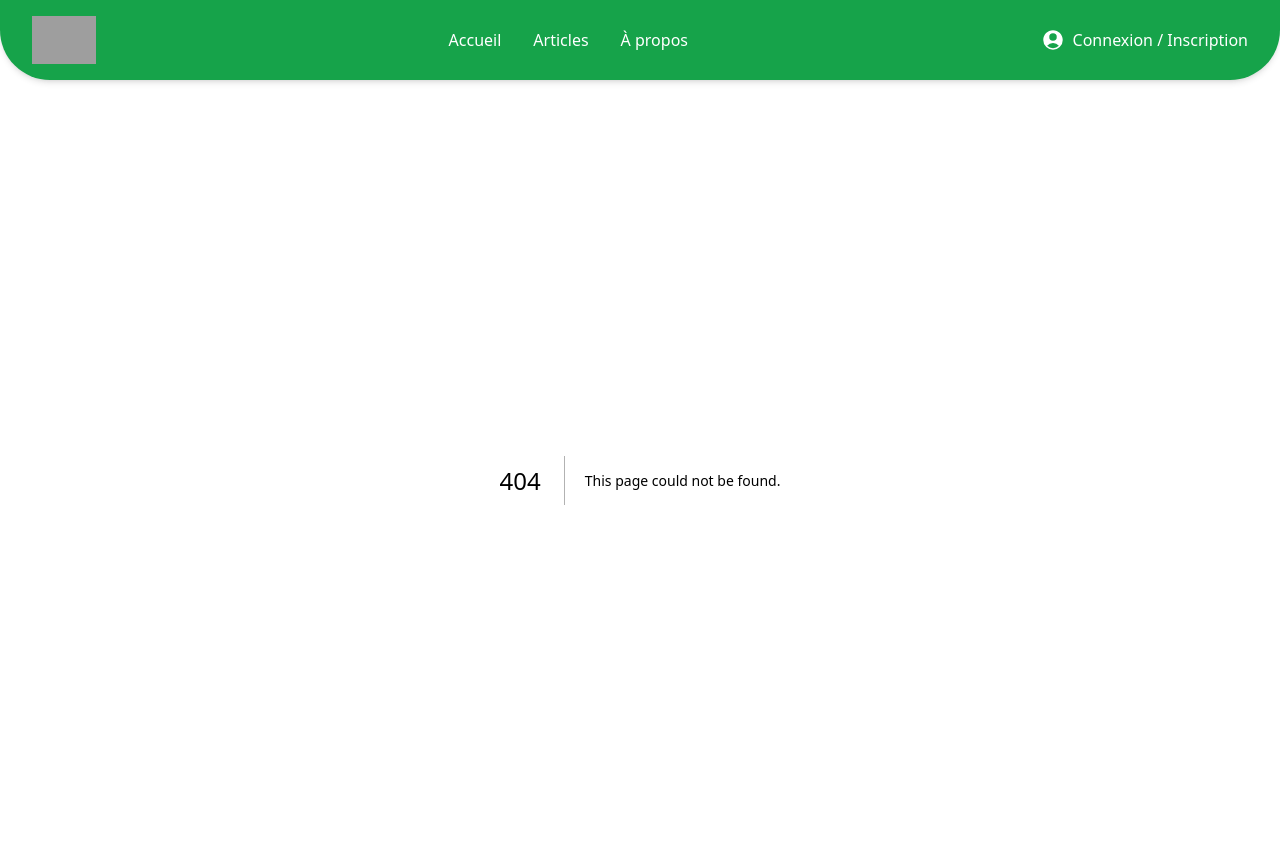
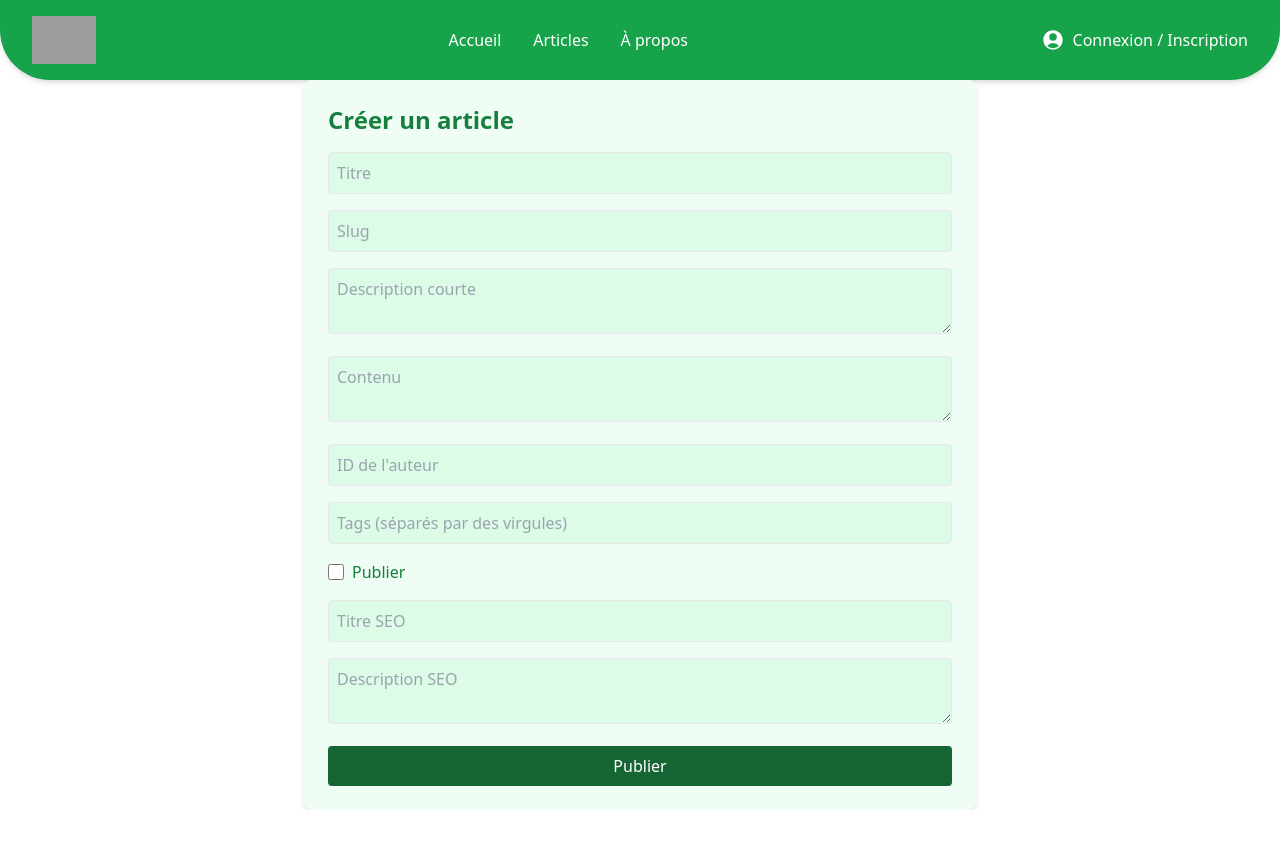
Before and after one commit to Romain-GUILLEMOT/BB-Burger-blog, a Next.js app: page /articles/create in a window 1280 px wide. Before the commit this address had no page. Shown: the top 848 px of the page. After the commit the page ends 810 px from the top, so only its background shows below. Built offline with nearby package versions, Linux system fonts and the light colour scheme; grey boxes are pictures that could not be loaded.

Commit message:
add create article page

```diff
--- /dev/null
+++ b/app/api/articles/route.ts
@@ -0,0 +1,48 @@
+import { NextRequest, NextResponse } from "next/server";
+import { PrismaClient } from "@prisma/client";
+
+const prisma = new PrismaClient();
+
+export async function POST(req: NextRequest) {
+    try {
+        const body = await req.json();
+        const { title, slug, shortDesc, content, authorId, tags, isPublished, seoTitle, seoDesc } = body;
+
+        // Vérification des champs obligatoires
+        if (!title || !slug || !shortDesc || !content || !tags) {
+            return NextResponse.json({ message: "Tous les champs obligatoires doivent être remplis" }, { status: 400 });
+        }
+
+        // Nettoyage et séparation des tags (au cas où il y a plusieurs tags séparés par des virgules)
+        const cleanedTags = tags.split(",").map((tag: string) => tag.trim());
+
+        // Vérification que les tags ne sont pas vides
+        if (cleanedTags.length === 0) {
+            return NextResponse.json({ message: "Les tags ne peuvent pas être vides" }, { status: 400 });
+        }
+
+        // Création de l'article dans la base de données
+        const newArticle = await prisma.article.create({
+            data: {
+                title,
+                slug,
+                shortDesc,
+                content,
+                authorId,
+                tags: cleanedTags, // Tags nettoyés
+                isPublished,
+                seoTitle,
+                seoDesc,
+                createdAt: new Date(),
+                updatedAt: new Date(),
+            },
+        });
+
+        // Retourner la réponse avec le nouvel article créé
+        return NextResponse.json(newArticle, { status: 201 });
+
+    } catch (error) {
+        console.error("Erreur lors de la création de l'article:", error); // Affiche l'erreur dans la console pour faciliter le débogage
+        return NextResponse.json({ message: "Erreur lors de la création de l'article", error: error instanceof Error ? error.message : error }, { status: 500 });
+    }
+}
--- /dev/null
+++ b/app/articles/create/page.tsx
@@ -0,0 +1,118 @@
+"use client";
+
+import { useState } from "react";
+import { useRouter } from "next/navigation"; // Utilisation de `useRouter` de `next/navigation`
+
+export default function CreateArticle() {
+    const [title, setTitle] = useState<string>("");
+    const [slug, setSlug] = useState<string>("");
+    const [shortDesc, setShortDesc] = useState<string>("");
+    const [content, setContent] = useState<string>("");
+    const [authorId, setAuthorId] = useState<string>("");
+    const [tags, setTags] = useState<string>("");
+    const [isPublished, setIsPublished] = useState<boolean>(false);
+    const [seoTitle, setSeoTitle] = useState<string>("");
+    const [seoDesc, setSeoDesc] = useState<string>("");
+
+    // Remplacer `useRouter` par la version de `next/navigation`
+    const router = useRouter();
+
+    const handleSubmit = async (e: React.FormEvent) => {
+        e.preventDefault();
+        const res = await fetch("/api/articles", {
+            method: "POST",
+            headers: { "Content-Type": "application/json" },
+            body: JSON.stringify({
+                title,
+                slug,
+                shortDesc,
+                content,
+                authorId,
+                tags: tags.split(",").map(tag => tag.trim()),
+                isPublished,
+                seoTitle,
+                seoDesc,
+            }),
+        });
+        if (res.ok) {
+            // Utilisation de `router.push()` pour la redirection
+            router.push("/"); // Redirige vers la page d'accueil après la soumission
+        }
+    };
+
+    return (
+        <div className="max-w-2xl mx-auto p-6 bg-green-50 rounded-lg shadow-md">
+            <h1 className="text-2xl font-bold text-green-700 mb-4">Créer un article</h1>
+            <form onSubmit={handleSubmit} className="space-y-4">
+                <input
+                    type="text"
+                    placeholder="Titre"
+                    value={title}
+                    onChange={(e) => setTitle(e.target.value)}
+                    className="w-full p-2 border rounded bg-green-100 focus:ring-green-500"
+                />
+                <input
+                    type="text"
+                    placeholder="Slug"
+                    value={slug}
+                    onChange={(e) => setSlug(e.target.value)}
+                    className="w-full p-2 border rounded bg-green-100 focus:ring-green-500"
+                />
+                <textarea
+                    placeholder="Description courte"
+                    value={shortDesc}
+                    onChange={(e) => setShortDesc(e.target.value)}
+                    className="w-full p-2 border rounded bg-green-100 focus:ring-green-500"
+                ></textarea>
+                <textarea
+                    placeholder="Contenu"
+                    value={content}
+                    onChange={(e) => setContent(e.target.value)}
+                    className="w-full p-2 border rounded bg-green-100 focus:ring-green-500"
+                ></textarea>
+                <input
+                    type="text"
+                    placeholder="ID de l'auteur"
+                    value={authorId}
+                    onChange={(e) => setAuthorId(e.target.value)}
+                    className="w-full p-2 border rounded bg-green-100 focus:ring-green-500"
+                />
+                <input
+                    type="text"
+                    placeholder="Tags (séparés par des virgules)"
+                    value={tags}
+                    onChange={(e) => setTags(e.target.value)}
+                    className="w-full p-2 border rounded bg-green-100 focus:ring-green-500"
+                />
+                <div className="flex items-center space-x-2">
+                    <input
+                        type="checkbox"
+                        checked={isPublished}
+                        onChange={(e) => setIsPublished(e.target.checked)}
+                        className="h-4 w-4 text-green-600 border-gray-300 rounded"
+                    />
+                    <label className="text-green-700">Publier</label>
+                </div>
+                <input
+                    type="text"
+                    placeholder="Titre SEO"
+                    value={seoTitle}
+                    onChange={(e) => setSeoTitle(e.target.value)}
+                    className="w-full p-2 border rounded bg-green-100 focus:ring-green-500"
+                />
+                <textarea
+                    placeholder="Description SEO"
+                    value={seoDesc}
+                    onChange={(e) => setSeoDesc(e.target.value)}
+                    className="w-full p-2 border rounded bg-green-100 focus:ring-green-500"
+                ></textarea>
+                <button
+                    type="submit"
+                    className="w-full p-2 text-white bg-green-800 rounded hover:bg-green-900"
+                >
+                    Publier
+                </button>
+            </form>
+        </div>
+    );
+}
```
